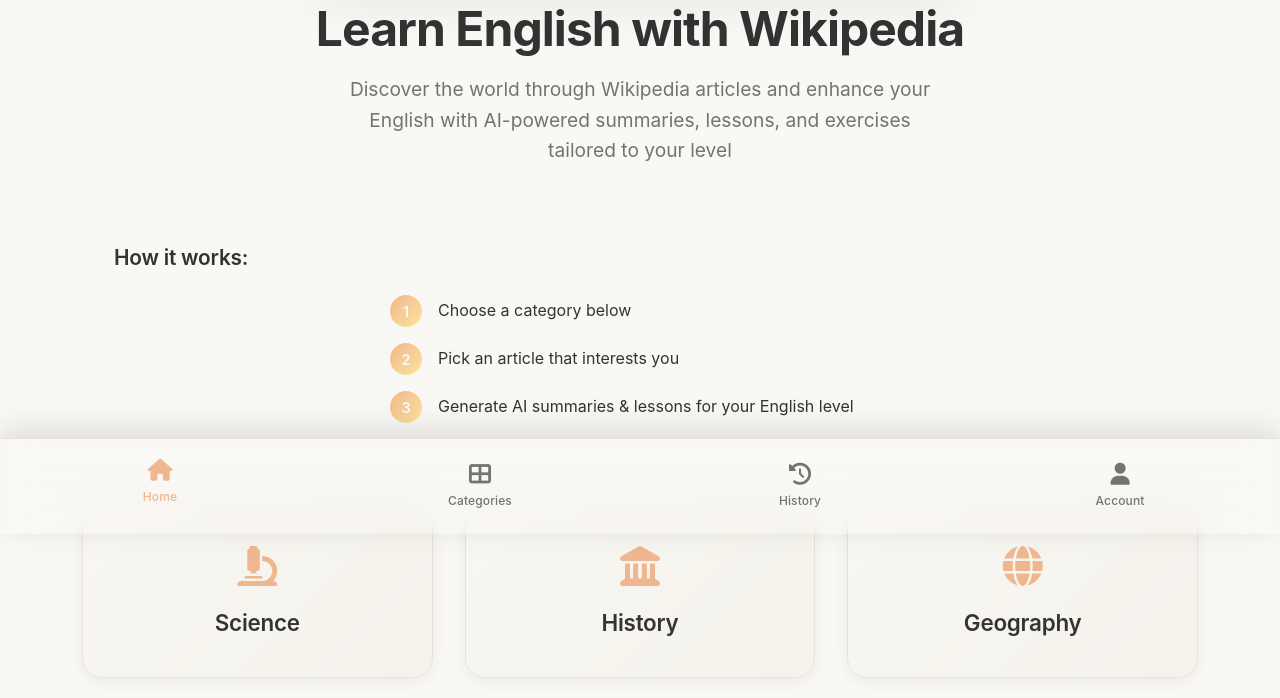
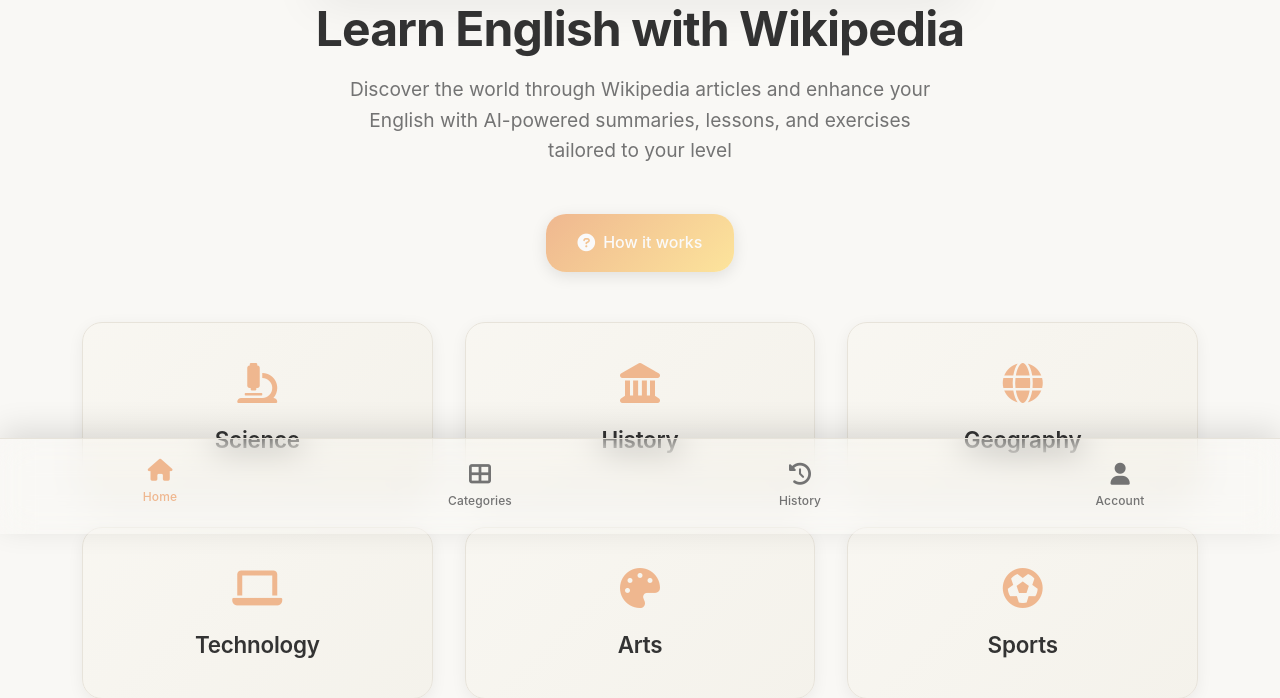
Before and after one commit to khorkina/WikiLearn, a Flask app: page / in a window 1280 px wide. Shown: the part 266-964 px from the top of the page. Run offline with Flask 3, Linux system fonts and the light colour scheme.

Commit message:
Improve user experience with a help guide and enhanced visual elements
Adds OpenAI dependency, a help button with modal, and improves CSS styling.

Replit-Commit-Author: Agent
Replit-Commit-Session-Id: 3e0b373c-5bb0-467c-8d37-9b3faf664323
Replit-Commit-Screenshot-Url: https://storage.googleapis.com/screenshot-production-us-central1/fad7643f-676c-4922-9ecc-1d4ac73ae034/0085f515-b7e4-4c1b-a06a-6a75ddabbaca.jpg

```diff
--- a/requirements.txt
+++ b/requirements.txt
@@ -51,3 +51,4 @@ python-docx
 python-dotenv
 requests
 trafilatura
+openai
--- a/static/css/style.css
+++ b/static/css/style.css
@@ -198,6 +198,38 @@ body {
     margin-top: 0.25rem;
 }
 
+/* Help Button Styles */
+.help-button-container {
+    margin-top: 2rem;
+    text-align: center;
+}
+
+.help-button {
+    background: linear-gradient(135deg, hsl(var(--primary)), hsl(var(--accent)));
+    color: hsl(var(--primary-foreground));
+    border: none;
+    padding: 1rem 2rem;
+    border-radius: var(--radius);
+    font-weight: 500;
+    font-size: 1rem;
+    cursor: pointer;
+    transition: all 0.3s ease;
+    box-shadow: 0 4px 16px rgba(0, 0, 0, 0.1);
+    display: inline-flex;
+    align-items: center;
+    gap: 0.5rem;
+}
+
+.help-button:hover {
+    transform: translateY(-2px);
+    box-shadow: 0 8px 24px rgba(0, 0, 0, 0.15);
+    filter: brightness(1.1);
+}
+
+.help-button i {
+    font-size: 1.1rem;
+}
+
 /* Category Grid Styles - Ko-fi Inspired */
 .category-grid {
     display: grid;
@@ -587,6 +619,9 @@ body {
     position: relative;
     overflow: hidden;
     min-width: 140px;
+    text-decoration: none;
+    display: inline-block;
+    text-align: center;
 }
 
 .english-level-btn::before {
@@ -614,10 +649,21 @@ body {
 
 .english-level-btn.active {
     background: linear-gradient(135deg, hsl(var(--primary)), hsl(var(--accent)));
-    color: hsl(var(--primary-foreground));
+    color: hsl(var(--primary-foreground)) !important;
     border-color: hsl(var(--primary));
     transform: translateY(-2px);
     box-shadow: 0 8px 24px rgba(0, 0, 0, 0.2);
+    z-index: 2;
+}
+
+.english-level-btn.active::before {
+    left: 0;
+}
+
+.english-level-btn span {
+    position: relative;
+    z-index: 3;
+}
 }
 
 .english-level-btn.active::before {
--- a/templates/index.html
+++ b/templates/index.html
@@ -7,23 +7,11 @@
     <h1 class="hero-title">Learn English with Wikipedia</h1>
     <p class="hero-subtitle">Discover the world through Wikipedia articles and enhance your English with AI-powered summaries, lessons, and exercises tailored to your level</p>
 
-    <!-- How it works section -->
-    <div class="how-it-works">
-        <h3>How it works:</h3>
-        <div class="steps">
-            <div class="step">
-                <span class="step-number">1</span>
-                <span>Choose a category below</span>
-            </div>
-            <div class="step">
-                <span class="step-number">2</span>
-                <span>Pick an article that interests you</span>
-            </div>
-            <div class="step">
-                <span class="step-number">3</span>
-                <span>Generate AI summaries & lessons for your English level</span>
-            </div>
-        </div>
+    <!-- Help button -->
+    <div class="help-button-container">
+        <button onclick="showHelpModal()" class="help-button">
+            <i class="fas fa-question-circle"></i> How it works
+        </button>
     </div>
 </div>
 
--- a/templates/layout.html
+++ b/templates/layout.html
@@ -122,16 +122,16 @@
                     </div>
                     <div class="modal-body">
                         <div class="help-section">
-                            <h3><i class="fas fa-search text-primary"></i> Explore Articles</h3>
-                            <p>Browse categories or search for Wikipedia articles that interest you.</p>
+                            <h3><i class="fas fa-list text-primary"></i> 1. Choose a Category</h3>
+                            <p>Browse categories below to find topics that interest you.</p>
                         </div>
                         <div class="help-section">
-                            <h3><i class="fas fa-brain text-primary"></i> Choose Your Level</h3>
-                            <p>Select Elementary, Intermediate, or Professional to get content adapted to your English level.</p>
+                            <h3><i class="fas fa-newspaper text-primary"></i> 2. Pick an Article</h3>
+                            <p>Select an article that you'd like to read and learn from.</p>
                         </div>
                         <div class="help-section">
-                            <h3><i class="fas fa-magic text-primary"></i> Generate Content</h3>
-                            <p>Create AI-powered summaries and interactive lessons from any article.</p>
+                            <h3><i class="fas fa-magic text-primary"></i> 3. Generate AI Content</h3>
+                            <p>Create summaries & lessons tailored to your English level (Elementary, Intermediate, or Professional).</p>
                         </div>
                         <div class="help-section">
                             <h3><i class="fas fa-crown text-warning"></i> Free vs Premium</h3>
```
